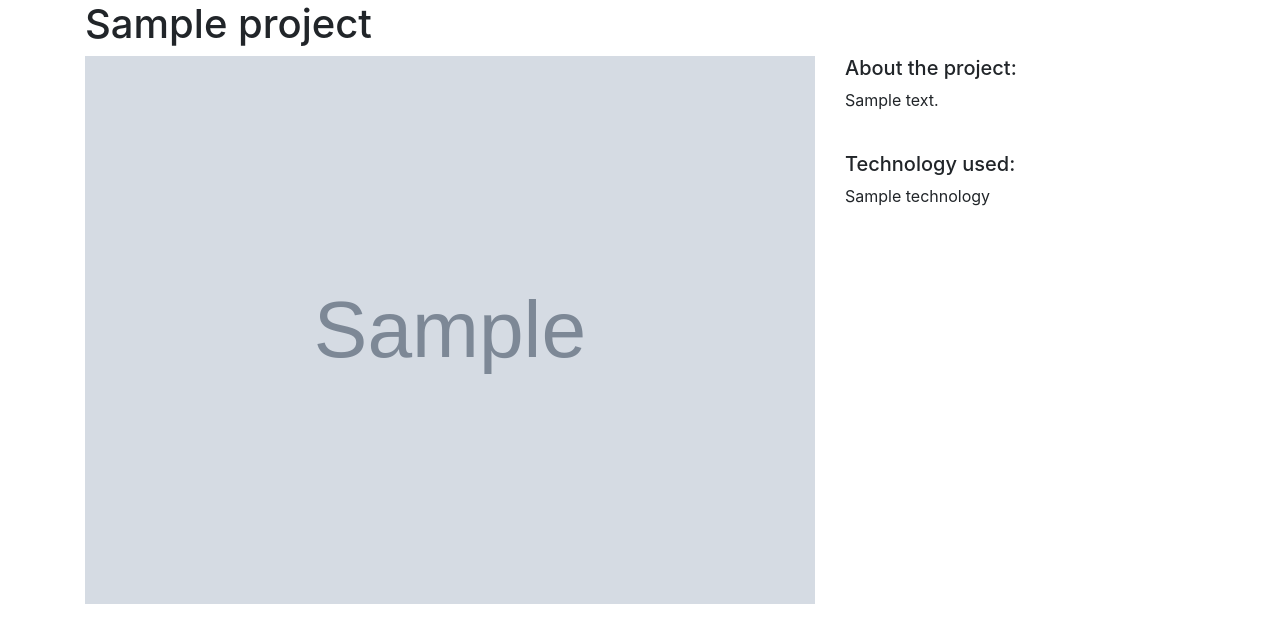
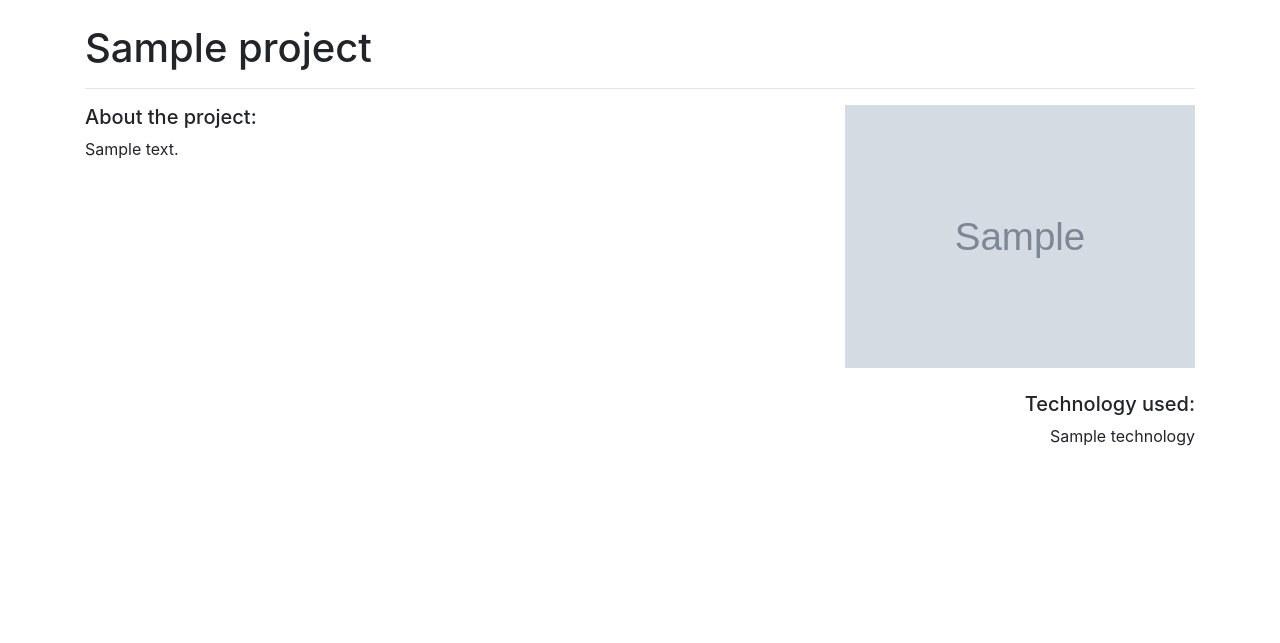
Before and after one commit to Caitlin-Blackall/Personal_Website, a Django app: template projects/templates/project_detail.html in a window 1280 px wide. Shown: the part 56-699 px from the top of the page. Run offline with Django 3.2, Linux system fonts and the light colour scheme; the template is opened without the code that fills it: most values are stand-ins (such as "Sample title", 1, 10 or a date in 2020); grey boxes marked "Sample" are stand-in pictures; some libraries are stand-ins or nearby versions.

Commit message:
Updated project section

```diff
--- a/about_me/templates/about_me.html
+++ b/about_me/templates/about_me.html
@@ -23,7 +23,7 @@
     </div>
     <div class="col-md-6">
         <h5>{{ prof.title }}</h5>
-        <p>{{ prof.description }}</p>
+        <p>{{ prof.description | linebreaksbr }}</p>
     </div>
     {% endfor %}
 </div>
--- a/blog/templates/blog_detail.html
+++ b/blog/templates/blog_detail.html
@@ -11,7 +11,7 @@
         </a>&nbsp;
         {% endfor %}
     </small>
-    <p>{{ post.body | linebreaks }}</p>
+    <p>{{ post.body | linebreaksbr }}</p>
     <h3>Leave a comment:</h3>
     <form action="/blog/{{ post.pk }}/" method="post">
         {% csrf_token %}
--- a/homepage/templates/index.html
+++ b/homepage/templates/index.html
@@ -10,7 +10,9 @@
     <p style="font-size: 25px;">A Django App designed to showcase my
         <u><a style="color: black;" href="{% url 'project_index' %}">coding projects</a></u>,
         record my
-        <u><a style="color: black; " href="{% url 'blog_index' %}">coding journey</a></u>
+        <u><a style="color: black; " href="{% url 'blog_index' %}">coding journey</a></u>,
+        show what I'm
+        <u><a style="color: black; " href="{% url 'aws' %}">working on</a></u>
         and help you get to know more
         <u><a style="color: black;" href="{% url 'about_me' %}">about me</a></u>!</p>
 </div>
--- a/projects/templates/project_detail.html
+++ b/projects/templates/project_detail.html
@@ -2,17 +2,20 @@
 {% load static %}
 
 {% block page_content %}
+<br>
 <h1>{{ project.title }}</h1>
+<hr>
 <div class="row">
     <div class="col-md-8">
-        <img src="{{ project.image.url }}" alt="" width="100%">
+        <h5>About the project:</h5>
+        <p>{{ project.description | linebreaksbr }}</p>
     </div>
     <div class="col-md-4">
-        <h5>About the project:</h5>
-        <p>{{ project.description }}</p>
+        <img src="{{ project.image.url }}" alt="" width="100%">
         <br>
-        <h5>Technology used:</h5>
-        <p>{{ project.technology }}</p>
+        <br>
+        <h5 class="text-right">Technology used:</h5>
+        <p class="text-right">{{ project.technology }}</p>
     </div>
 </div>
 {% endblock %}
--- a/projects/templates/project_index.html
+++ b/projects/templates/project_index.html
@@ -9,6 +9,8 @@
 {% for project in projects %}
     <div class="col-md-5 offset-md-1">
         <img class="card-img-top" src="{{ project.image.url }}">
+        <br>
+        <br>
     </div>
     <div class="col-5">
         <h5 class="card-title">{{ project.title }}</h5>
```
Also changed, not shown: README.md, static/projects/img/Website FrontPage.png (added), 3 other files.
